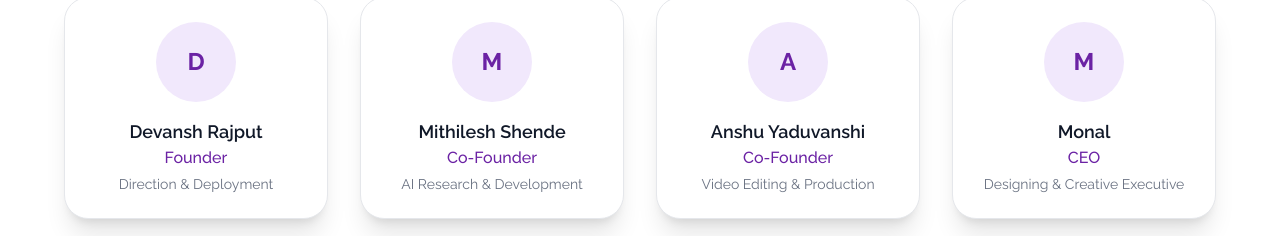
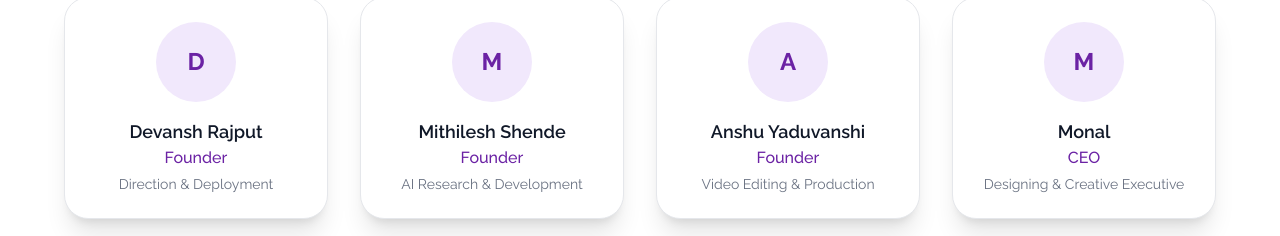
Before and after one commit to devanshwebhost/new-idm, a Next.js app: page /about in a window 1280 px wide. Shown: the part 1363-1599 px from the top of the page. Built offline with nearby package versions, Linux system fonts and the light colour scheme.

Commit message:
about section founders updated

```diff
--- a/app/about/page.js
+++ b/app/about/page.js
@@ -119,12 +119,12 @@ export default function AboutPage() {
       },
       {
         name: "Mithilesh Shende",
-        role: "Co-Founder",
+        role: "Founder",
         subrole: "AI Research & Development",
       },
       {
         name: "Anshu Yaduvanshi",
-        role: "Co-Founder",
+        role: "Founder",
         subrole: "Video Editing & Production",
       },
       {
```
